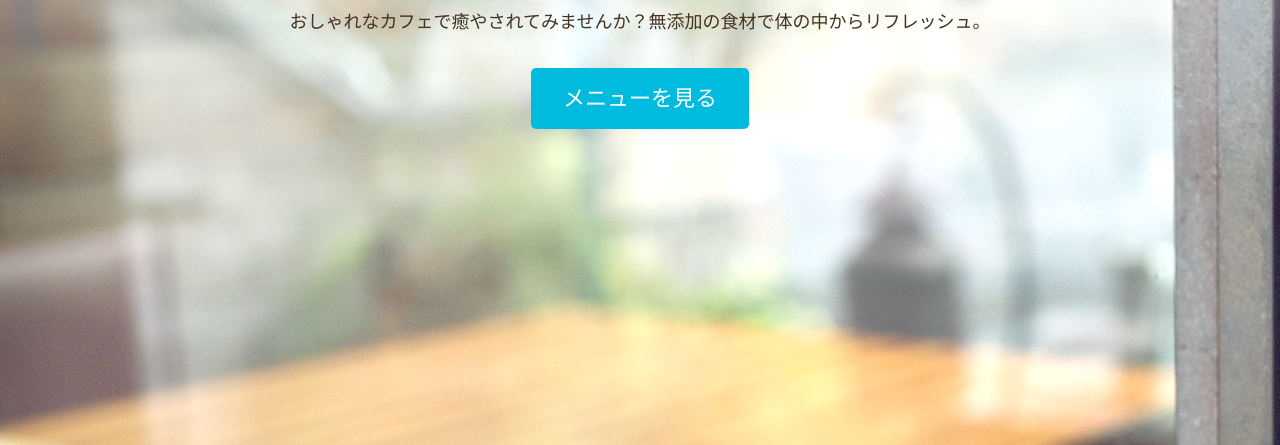
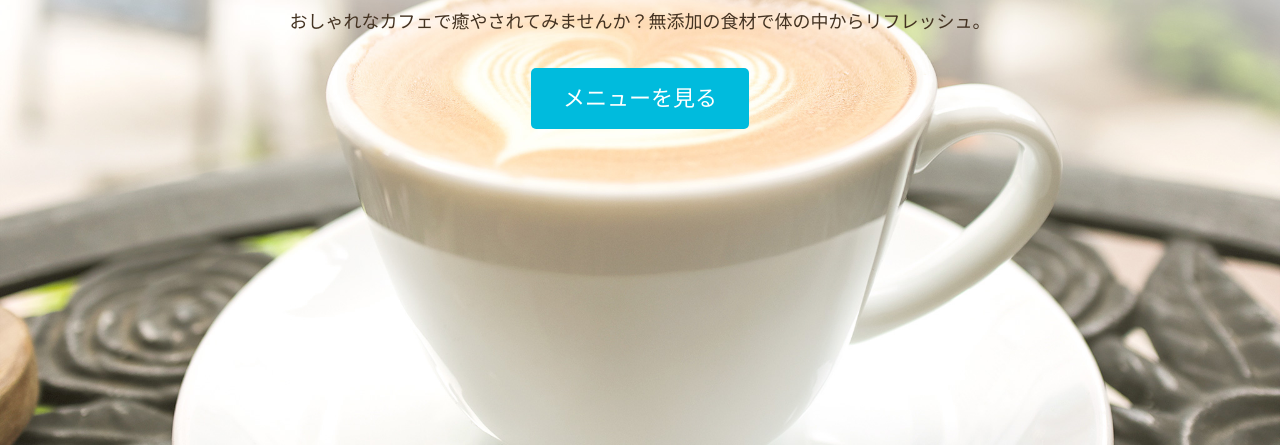
Before and after one commit to shuto0522/mysite, a plain HTML site: page index.html in a window 1280 px wide. Shown: the part 355-800 px from the top of the page. Drawn offline with Linux system fonts and the light colour scheme; some packages are replaced by stand-ins of ours; files whose address does not match are found by name.

Commit message:
Update index.html

```diff
--- a/index.html
+++ b/index.html
@@ -12,7 +12,7 @@
     </head>
     <body>
 
-    <div id="home" class="big-bg"  style="background: url(https://github.com/shuto0522/mysite/blob/main/contact-bg.jpg?raw=true);">
+    <div id="home" class="big-bg">
 
         <header class="page-header wrapper">
             <h1><a href="index.html"><img class="logo" src="images/logo.svg" alt="WCBカフェホーム"></a></h1>
```
